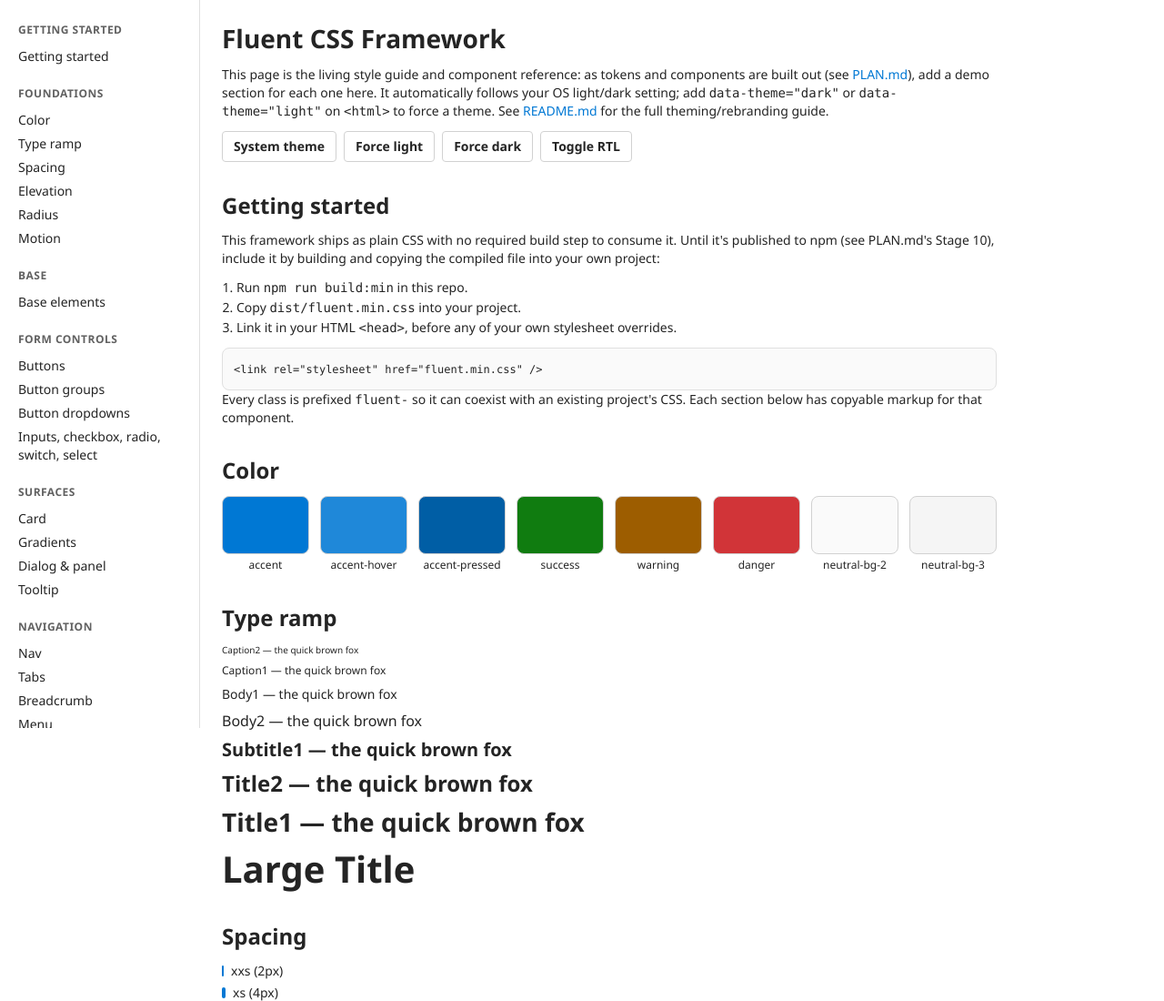
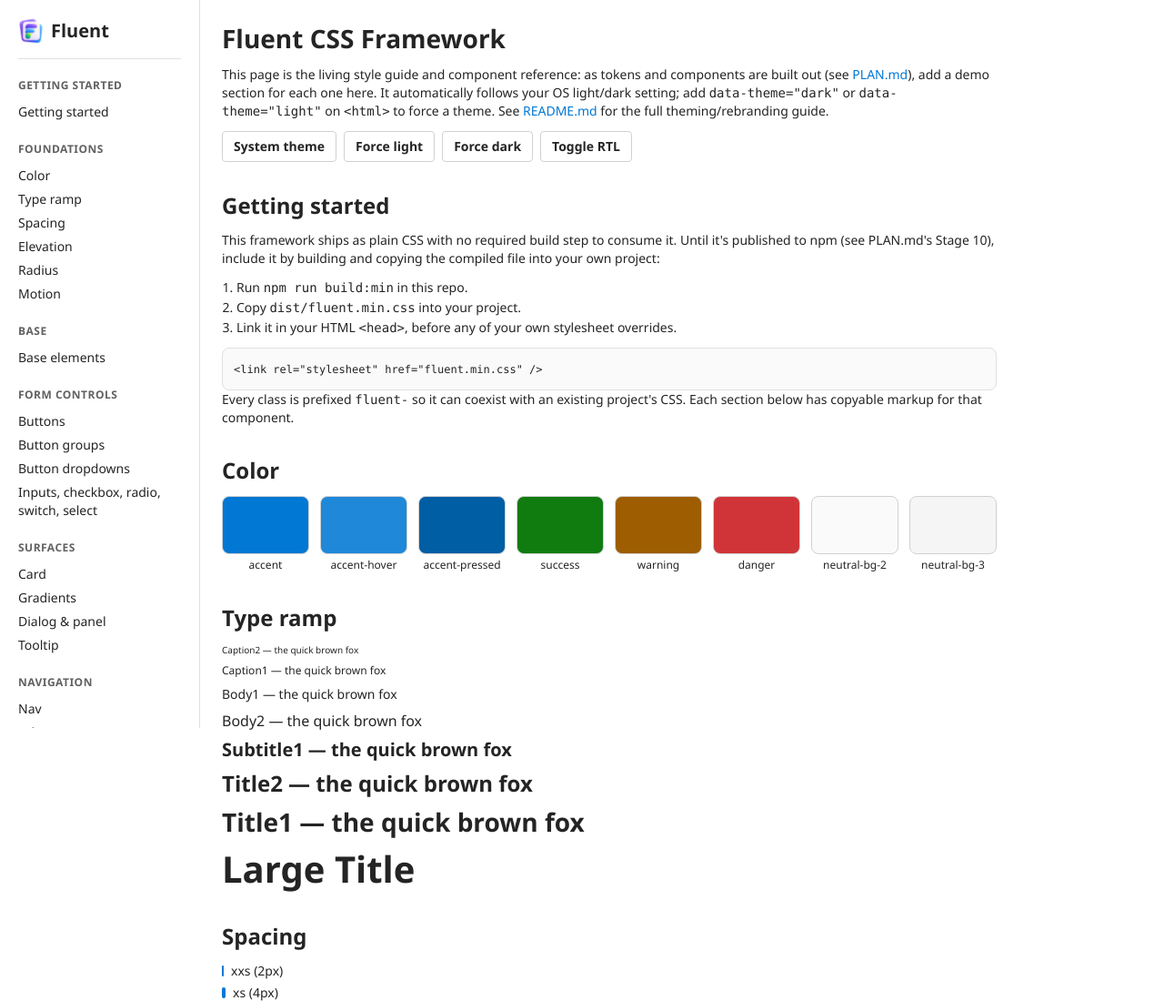
Before and after one commit to corenominal/fluent-css-framework, a website: page public/index.html in a window 1280 px wide. Shown: the top 1100 px of the page at 91% size. Drawn offline with nearby package versions, Linux system fonts and the light colour scheme; files that its build step writes are made by us from their sources.

Commit message:
Add favicon and branding section to documentation

```diff
--- a/public/index.html
+++ b/public/index.html
@@ -4,6 +4,7 @@
     <meta charset="utf-8" />
     <meta name="viewport" content="width=device-width, initial-scale=1" />
     <title>Fluent CSS Framework</title>
+    <link rel="icon" type="image/png" href="assets/img/icon.png" />
     <link rel="stylesheet" href="../dist/fluent.css" />
     <style>
       /* Demo-page-only styles; not part of the framework itself. */
@@ -27,6 +28,22 @@
         align-self: flex-start;
         height: 100vh;
         overflow-y: auto;
+      }
+      .docs-brand {
+        display: flex;
+        align-items: center;
+        gap: var(--spacing-s, 8px);
+        margin-bottom: var(--spacing-l, 16px);
+        padding-bottom: var(--spacing-l, 16px);
+        border-bottom: 1px solid var(--color-neutral-stroke-2, #e0e0e0);
+      }
+      .docs-brand img {
+        width: 28px;
+        height: 28px;
+      }
+      .docs-brand span {
+        font-size: var(--font-size-subtitle1, 20px);
+        font-weight: var(--font-weight-semibold, 600);
       }
       .docs-sidebar h3 {
         margin: var(--spacing-l, 16px) 0 var(--spacing-xs, 4px);
@@ -210,6 +227,11 @@
   </head>
   <body>
     <nav class="docs-sidebar" aria-label="Component index">
+      <div class="docs-brand">
+        <img src="assets/img/icon.png" alt="" width="28" height="28" />
+        <span>Fluent</span>
+      </div>
+
       <h3>Getting started</h3>
       <ul>
         <li><a href="#getting-started">Getting started</a></li>
```
Also changed, not shown: public/assets/img/icon.png (added).
